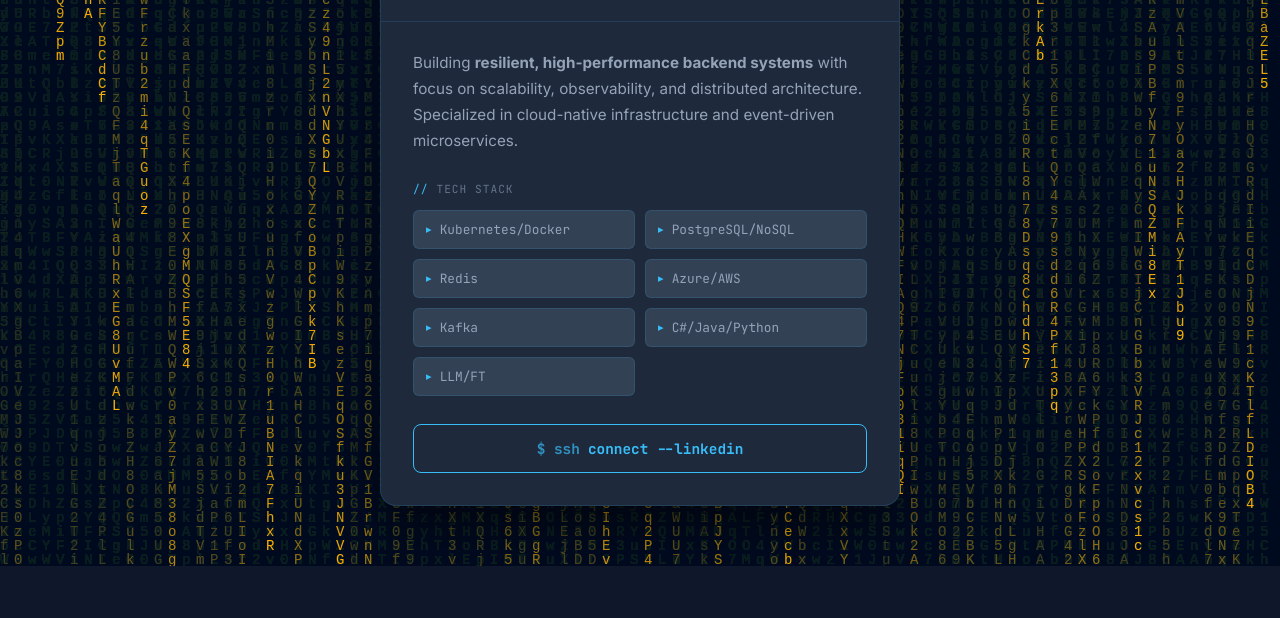
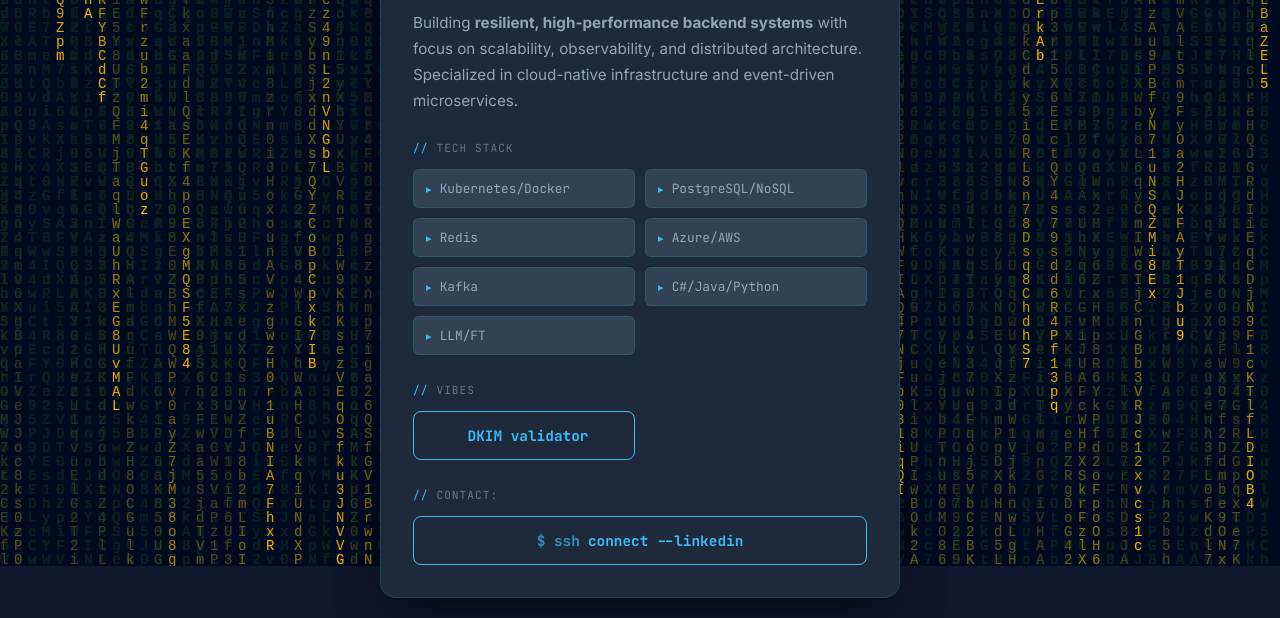
Before and after one commit to iviv/sites, a plain HTML site: page index.html in a window 1280 px wide. Shown: the part 234-852 px from the top of the page. Before the commit the page ends 800 px from the top, so only its background shows below. Drawn offline with Linux system fonts and the light colour scheme.

Commit message:
Add vibe-button styles and DKIM validator link

```diff
--- a/index.html
+++ b/index.html
@@ -290,6 +290,37 @@
             letter-spacing: 0.5px;
         }
 
+        .vibe-button {
+            width: 100%;
+            padding: 14px 24px;
+            background: transparent;
+            border: 1px solid var(--accent-primary);
+            color: var(--accent-primary);
+            font-family: var(--code-font);
+            font-size: 0.9rem;
+            font-weight: 600;
+            border-radius: 8px;
+            cursor: pointer;
+            transition: all 0.2s ease;
+            display: flex;
+            align-items: center;
+            justify-content: center;
+            gap: 8px;
+            text-decoration: none;
+        }
+
+         .vibe-button::before {
+            content: "";
+            opacity: 0.7;
+        }
+
+        .vibe-button:hover {
+            background: var(--accent-primary);
+            color: var(--bg-dark);
+            box-shadow: 0 0 20px var(--accent-glow);
+            transform: translateY(-2px);
+        }
+
         .connect-button {
             width: 100%;
             padding: 14px 24px;
@@ -393,9 +424,17 @@
                 <div class="tech-item">LLM/FT</div>
             </div>
 
+            <div class="section-title">Vibes</div>
+             <div class="tech-grid">
+               <a href="dkimsignaturevalidator.html" class="vibe-button" target="_blank">
+                DKIM validator
+            </a>
+            </div>
+            <div class="section-title">Contact:</div>
             <a href="https://www.linkedin.com/in/ivaliy" class="connect-button" target="_blank">
                 connect --linkedin
             </a>
+            </div>
         </div>
     </div>
 
```
